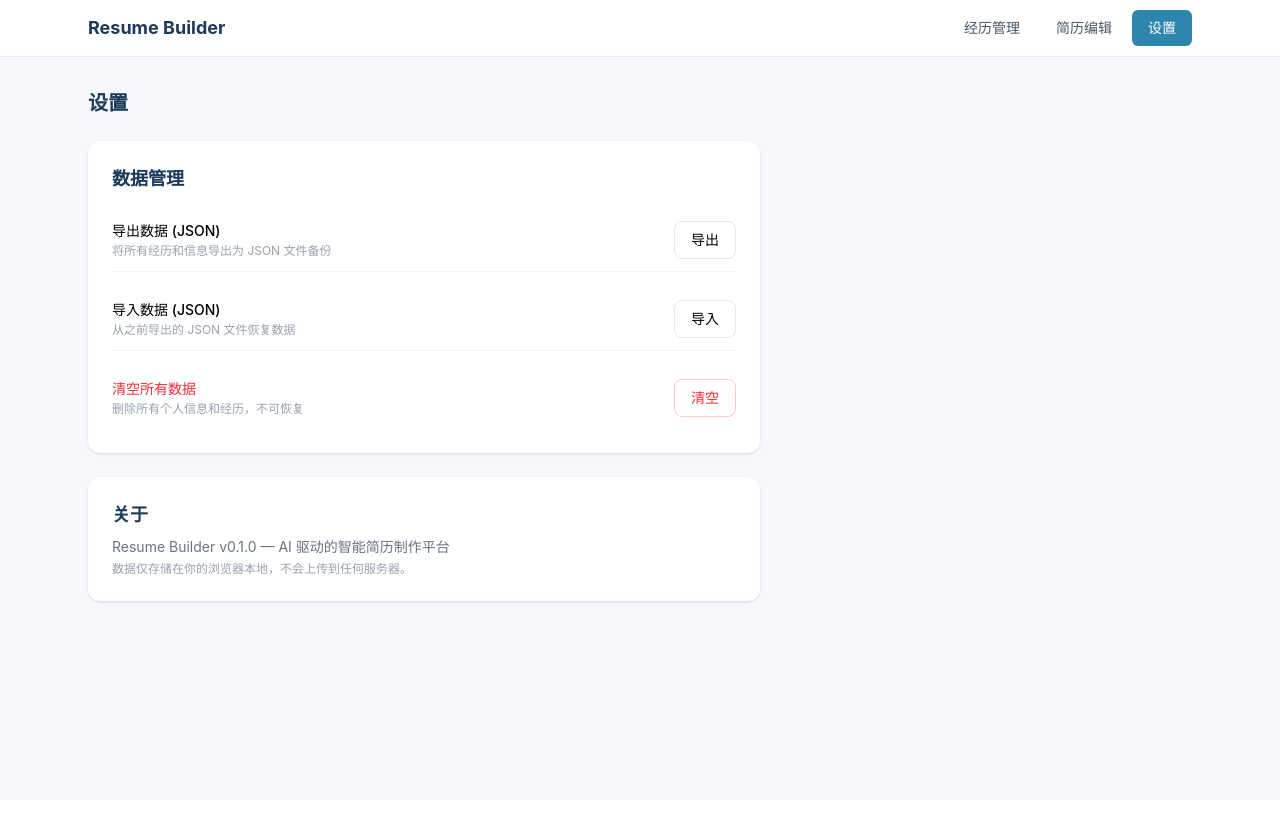
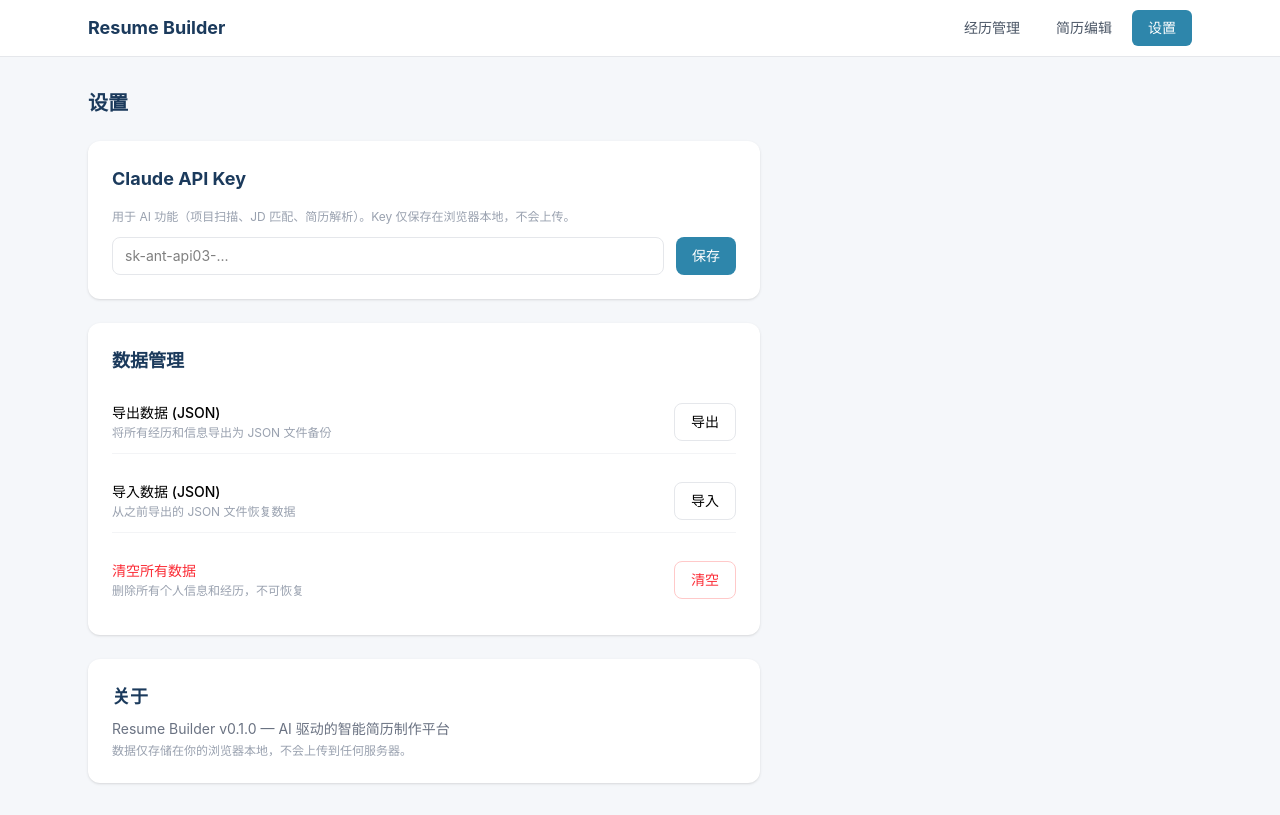
Before and after one commit to csy0408/resume-builder, a React (Vite) app: page /settings in a window 1280 px wide. Built offline with nearby package versions, Linux system fonts and the light colour scheme.

Commit message:
feat: add Claude API Key management to Settings

```diff
--- a/src/pages/Settings.tsx
+++ b/src/pages/Settings.tsx
@@ -1,4 +1,4 @@
-import { useState } from 'react';
+import { useState, useEffect } from 'react';
 import { useProfileStore } from '../store/profileStore';
 import { exportAsJson, importFromJson } from '../utils/storage';
 import type { UserProfile } from '../types/profile';
@@ -6,6 +6,25 @@ import type { UserProfile } from '../types/profile';
 export default function Settings() {
   const { profile, importProfile, resetProfile } = useProfileStore();
   const [message, setMessage] = useState('');
+  const [apiKey, setApiKey] = useState('');
+  const [keySaved, setKeySaved] = useState(false);
+
+  useEffect(() => {
+    const saved = localStorage.getItem('resume-builder-api-key');
+    if (saved) { setApiKey(saved); setKeySaved(true); }
+  }, []);
+
+  const handleSaveKey = () => {
+    if (!apiKey.trim()) return;
+    localStorage.setItem('resume-builder-api-key', apiKey.trim());
+    setKeySaved(true);
+  };
+
+  const handleClearKey = () => {
+    localStorage.removeItem('resume-builder-api-key');
+    setApiKey('');
+    setKeySaved(false);
+  };
 
   const handleExport = () => {
     exportAsJson(profile, `resume-profile-${new Date().toISOString().slice(0, 10)}.json`);
@@ -32,6 +51,31 @@ export default function Settings() {
   return (
     <div className="max-w-2xl">
       <h2 className="text-xl font-bold text-[var(--color-primary-dark)] mb-6">设置</h2>
+
+      <section className="bg-white rounded-xl p-6 shadow-sm mb-6">
+        <h3 className="text-lg font-bold text-[var(--color-primary-dark)] mb-4">Claude API Key</h3>
+        <p className="text-xs text-gray-400 mb-3">
+          用于 AI 功能（项目扫描、JD 匹配、简历解析）。Key 仅保存在浏览器本地，不会上传。
+        </p>
+        <div className="flex gap-3">
+          <input
+            type="password"
+            value={apiKey}
+            onChange={(e) => { setApiKey(e.target.value); setKeySaved(false); }}
+            placeholder="sk-ant-api03-..."
+            className="flex-1 px-3 py-2 border border-gray-200 rounded-lg text-sm focus:outline-none focus:ring-2 focus:ring-[var(--color-primary)]"
+          />
+          <button onClick={handleSaveKey} className="px-4 py-2 bg-[var(--color-primary)] text-white text-sm rounded-lg hover:opacity-90">
+            保存
+          </button>
+          {keySaved && (
+            <button onClick={handleClearKey} className="px-4 py-2 border border-red-200 text-red-500 text-sm rounded-lg hover:bg-red-50">
+              清除
+            </button>
+          )}
+        </div>
+        {keySaved && <p className="text-xs text-green-500 mt-2">✅ API Key 已保存</p>}
+      </section>
 
       <section className="bg-white rounded-xl p-6 shadow-sm mb-6">
         <h3 className="text-lg font-bold text-[var(--color-primary-dark)] mb-4">数据管理</h3>
```
